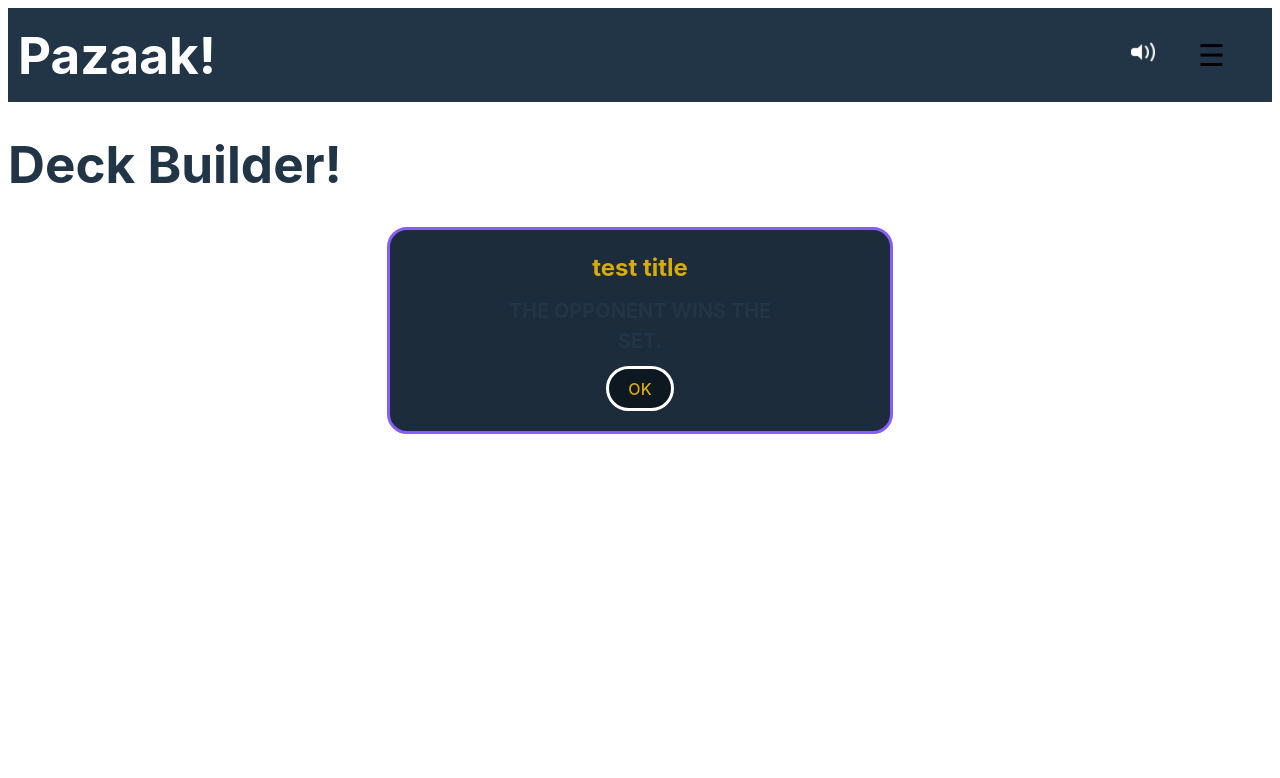
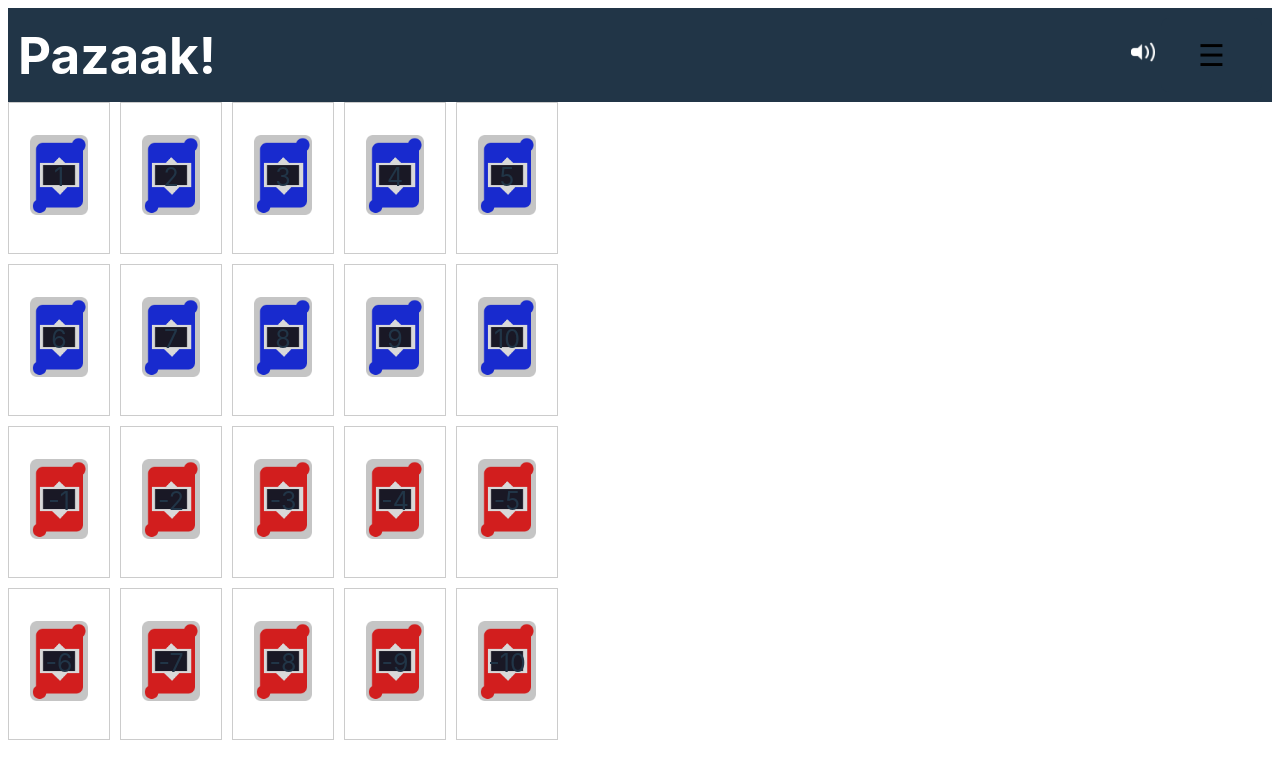
Before and after one commit to abasile1-tech/PazaakPadawan, a React (Vite) app in the folder client/: page /deck in a window 1280 px wide. Shown: the top 778 px of the page. Built offline with nearby package versions, Linux system fonts and the light colour scheme.

Commit message:
TIC-74-BuildDeckBuilder

```diff
--- a/client/src/App.css
+++ b/client/src/App.css
@@ -296,3 +296,53 @@
   display: flex;
   justify-content: space-between;
 } */
+/* DeckBuilder.css */
+
+.deck-builder-container {
+  display: flex;
+  justify-content: space-between;
+  align-items: flex-start;
+}
+
+/* DeckBuilder.css */
+
+.left-cards-container {
+  display: grid;
+  grid-template-columns: repeat(5, 1fr);
+  grid-template-rows: repeat(4, 1fr);
+  grid-gap: 10px;
+  justify-content: flex-start;
+  align-items: flex-start;
+}
+
+.right-cards-container {
+  display: grid;
+  grid-template-columns: repeat(3, 1fr);
+  grid-template-rows: repeat(4, 1fr);
+  grid-gap: 10px;
+  justify-content: flex-start;
+  align-items: flex-start;
+}
+
+
+.card {
+  width: 100px;
+  height: 150px;
+  border: 1px solid #ccc;
+  display: flex;
+  flex-direction: column;
+  justify-content: center;
+  align-items: center;
+  cursor: pointer;
+}
+
+.card img {
+  max-width: 80px;
+  max-height: 80px;
+  object-fit: contain;
+}
+
+.selected {
+  background-color: lightgreen;
+  border-color: green;
+}
--- a/client/src/components/DeckBuilder.tsx
+++ b/client/src/components/DeckBuilder.tsx
@@ -1,20 +1,181 @@
+import React, { useState } from 'react';
+import Card from './Card';
 import Header from './Header';
-import PopUp from './PopUP/PopUp';
 
 function DeckBuilder() {
   const musicChoice = 'deckBuilder';
-  const handleClick = (e: React.MouseEvent<HTMLElement>) => {};
-  //set up game turn + 1
+
+  const allCards = [
+    {
+      value: 1,
+      color: 'blue',
+      selected: false,
+      imagePath: 'src/assets/images/cards/blue_card.png',
+    },
+    {
+      value: 2,
+      color: 'blue',
+      selected: false,
+      imagePath: 'src/assets/images/cards/blue_card.png',
+    },
+    {
+      value: 3,
+      color: 'blue',
+      selected: false,
+      imagePath: 'src/assets/images/cards/blue_card.png',
+    },
+    {
+      value: 4,
+      color: 'blue',
+      selected: false,
+      imagePath: 'src/assets/images/cards/blue_card.png',
+    },
+    {
+      value: 5,
+      color: 'blue',
+      selected: false,
+      imagePath: 'src/assets/images/cards/blue_card.png',
+    },
+    {
+      value: 6,
+      color: 'blue',
+      selected: false,
+      imagePath: 'src/assets/images/cards/blue_card.png',
+    },
+    {
+      value: 7,
+      color: 'blue',
+      selected: false,
+      imagePath: 'src/assets/images/cards/blue_card.png',
+    },
+    {
+      value: 8,
+      color: 'blue',
+      selected: false,
+      imagePath: 'src/assets/images/cards/blue_card.png',
+    },
+    {
+      value: 9,
+      color: 'blue',
+      selected: false,
+      imagePath: 'src/assets/images/cards/blue_card.png',
+    },
+    {
+      value: 10,
+      color: 'blue',
+      selected: false,
+      imagePath: 'src/assets/images/cards/blue_card.png',
+    },
+    {
+      value: -1,
+      color: 'red',
+      selected: false,
+      imagePath: 'src/assets/images/cards/red_card.png',
+    },
+    {
+      value: -2,
+      color: 'red',
+      selected: false,
+      imagePath: 'src/assets/images/cards/red_card.png',
+    },
+    {
+      value: -3,
+      color: 'red',
+      selected: false,
+      imagePath: 'src/assets/images/cards/red_card.png',
+    },
+    {
+      value: -4,
+      color: 'red',
+      selected: false,
+      imagePath: 'src/assets/images/cards/red_card.png',
+    },
+    {
+      value: -5,
+      color: 'red',
+      selected: false,
+      imagePath: 'src/assets/images/cards/red_card.png',
+    },
+    {
+      value: -6,
+      color: 'red',
+      selected: false,
+      imagePath: 'src/assets/images/cards/red_card.png',
+    },
+    {
+      value: -7,
+      color: 'red',
+      selected: false,
+      imagePath: 'src/assets/images/cards/red_card.png',
+    },
+    {
+      value: -8,
+      color: 'red',
+      selected: false,
+      imagePath: 'src/assets/images/cards/red_card.png',
+    },
+    {
+      value: -9,
+      color: 'red',
+      selected: false,
+      imagePath: 'src/assets/images/cards/red_card.png',
+    },
+    {
+      value: -10,
+      color: 'red',
+      selected: false,
+      imagePath: 'src/assets/images/cards/red_card.png',
+    },
+  ];
+
+  const [leftCards, setLeftCards] = useState(allCards);
+  const [rightCards, setRightCards] = useState([]);
+
+  const handleCardClick = (card) => {
+    if (rightCards.length < 10 || card.selected) {
+      const updatedLeftCards = leftCards.map((c) =>
+        c === card ? { ...c, selected: !c.selected } : c
+      );
+
+      const updatedRightCards = card.selected
+        ? rightCards.filter((c) => c !== card)
+        : [...rightCards, card];
+
+      setLeftCards(updatedLeftCards);
+      setRightCards(updatedRightCards);
+    }
+  };
+
   return (
     <>
       <Header musicChoice={musicChoice} />
-      <h1>Deck Builder!</h1>
-      {/* <PopUp popupType="welcome" /> */}
-      <PopUp
-        onClick={handleClick}
-        title="test title"
-        message="THE OPPONENT WINS THE SET."
-      />
+
+      <div className="deck-builder-container">
+        <div className="left-cards-container">
+          {leftCards.map((card, index) => (
+            <Card
+              key={index}
+              value={card.value}
+              color={card.color}
+              onClick={() => handleCardClick(card)}
+              selected={card.selected}
+              image={card.imagePath}
+            />
+          ))}
+        </div>
+        <div className="right-cards-container">
+          {rightCards.map((card, index) => (
+            <Card
+              key={index}
+              value={card.value}
+              color={card.color}
+              onClick={() => handleCardClick(card)}
+              selected={true}
+              image={card.imagePath}
+            />
+          ))}
+        </div>
+      </div>
     </>
   );
 }
```
